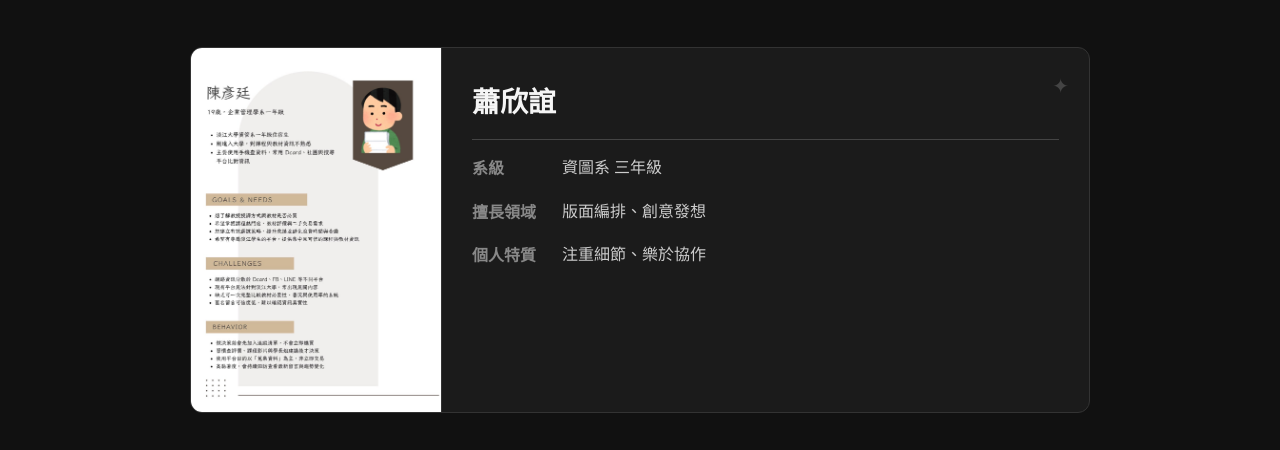
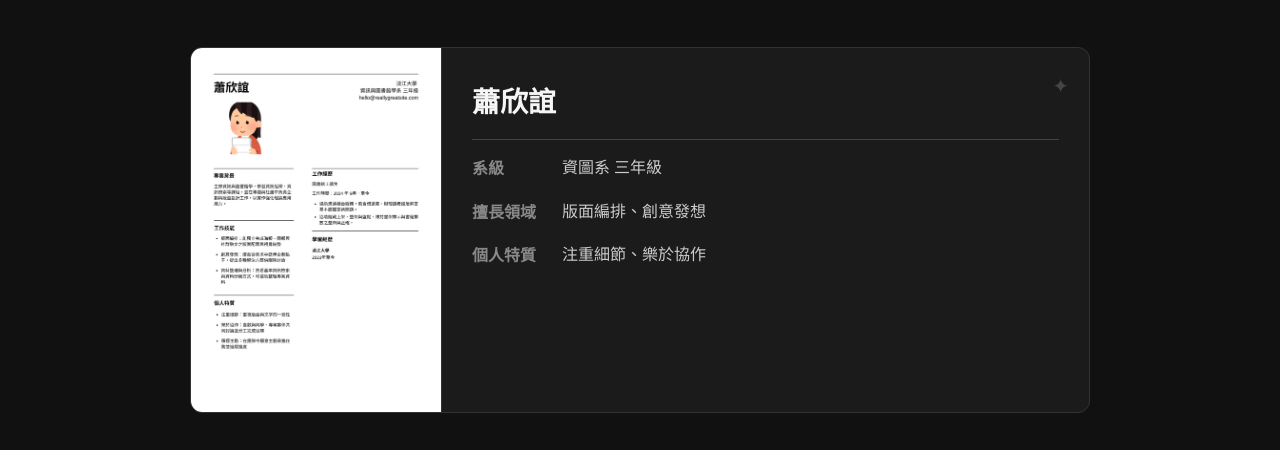
Before and after one commit to noa032/portfolio, a plain HTML site: page about.html in a window 1280 px wide. Shown: the part 317-767 px from the top of the page. Drawn offline with Linux system fonts and the light colour scheme.

Commit message:
Update about.html

```diff
--- a/about.html
+++ b/about.html
@@ -134,7 +134,7 @@
   <div class="member-grid">
     <div class="member-card">
       <div class="resume-image-box">
-        <img src="img/person4.jpg" alt="蕭欣誼簡歷" class="resume-thumb">
+        <img src="img/profile4.jpg" alt="蕭欣誼簡歷" class="resume-thumb">
       </div>
       <div class="card-body">
         <h3>蕭欣誼</h3>
```
